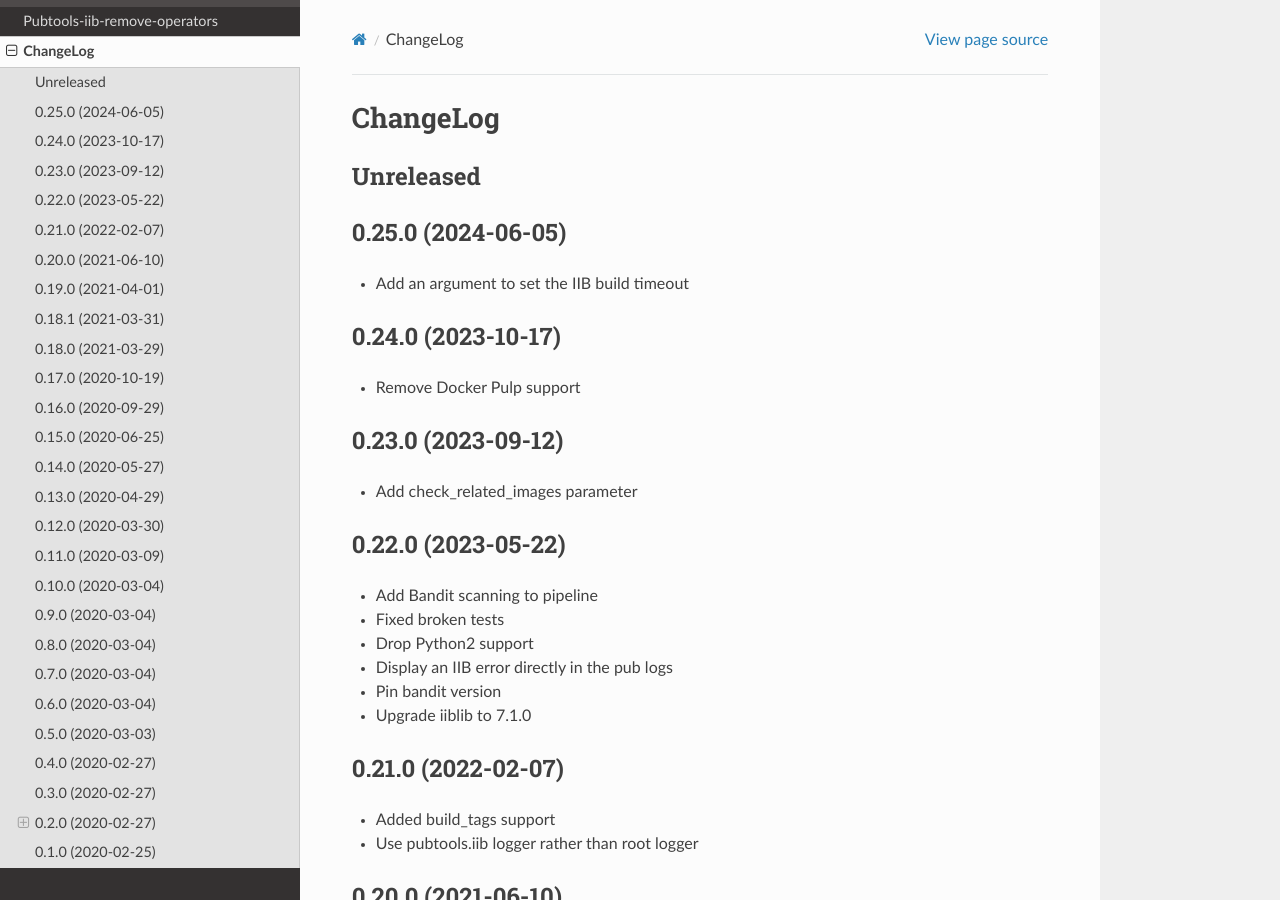
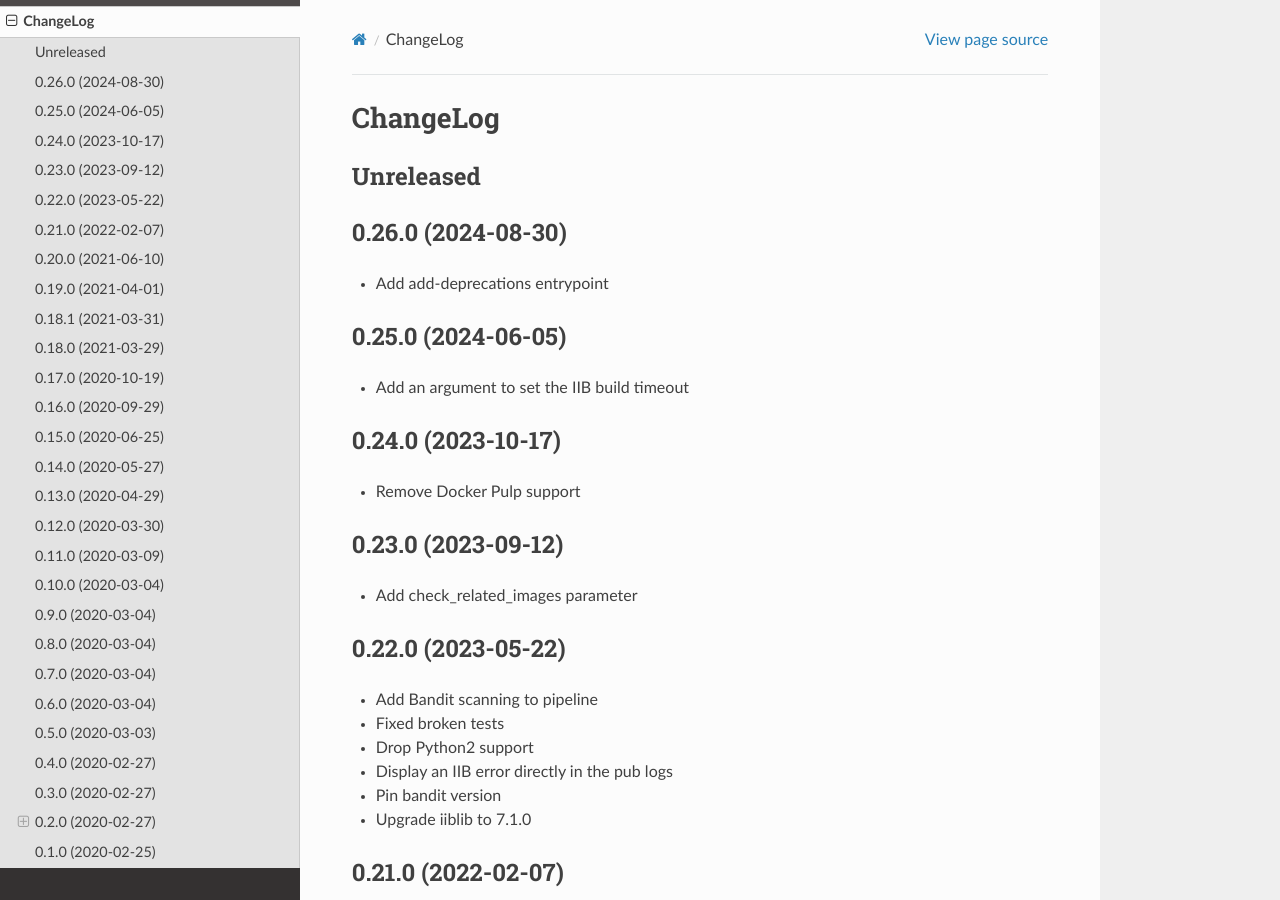
Before and after one commit to release-engineering/pubtools-iib, a Sphinx documentation site: the page built from docs/source/CHANGELOG.rst, in a window 1280 px wide and 900 px high. Built offline with Sphinx 7.4.7 and the Read the Docs theme 2.0.0, drawn with Linux system fonts in a browser that asks for light colours.

Commit message:
Release 0.26.0

```diff
--- a/docs/source/CHANGELOG.rst
+++ b/docs/source/CHANGELOG.rst
@@ -3,6 +3,10 @@ ChangeLog
 
 Unreleased
 -----------
+
+0.26.0 (2024-08-30)
+-------------------
+* Add add-deprecations entrypoint
 
 0.25.0 (2024-06-05)
 -------------------
--- a/setup.py
+++ b/setup.py
@@ -64,7 +64,7 @@ if os.environ.get("READTHEDOCS", None):
 
 setup(
     name="pubtools-iib",
-    version="0.25.0",
+    version="0.26.0",
     description="Pubtools-iib",
     long_description=long_description,
     author="Jindrich Luza",
```
